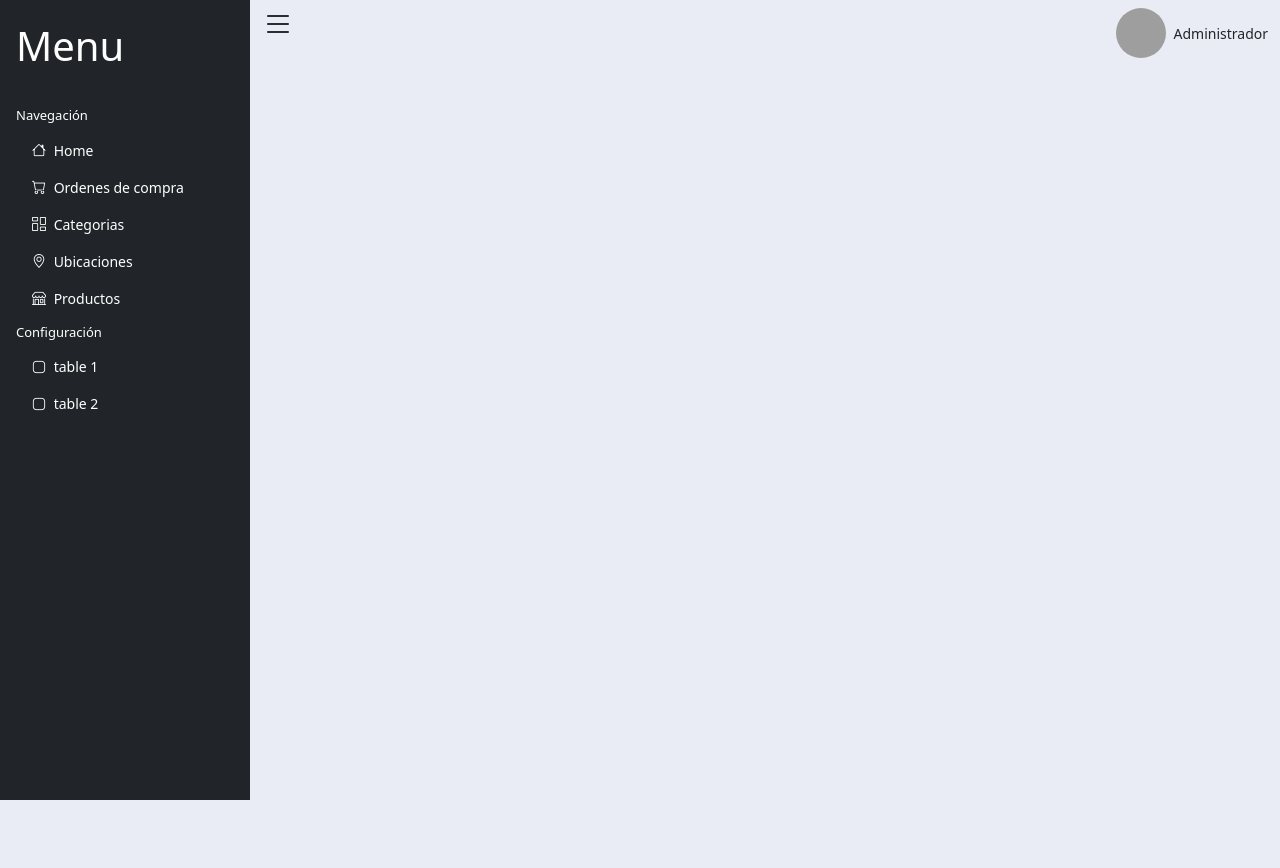
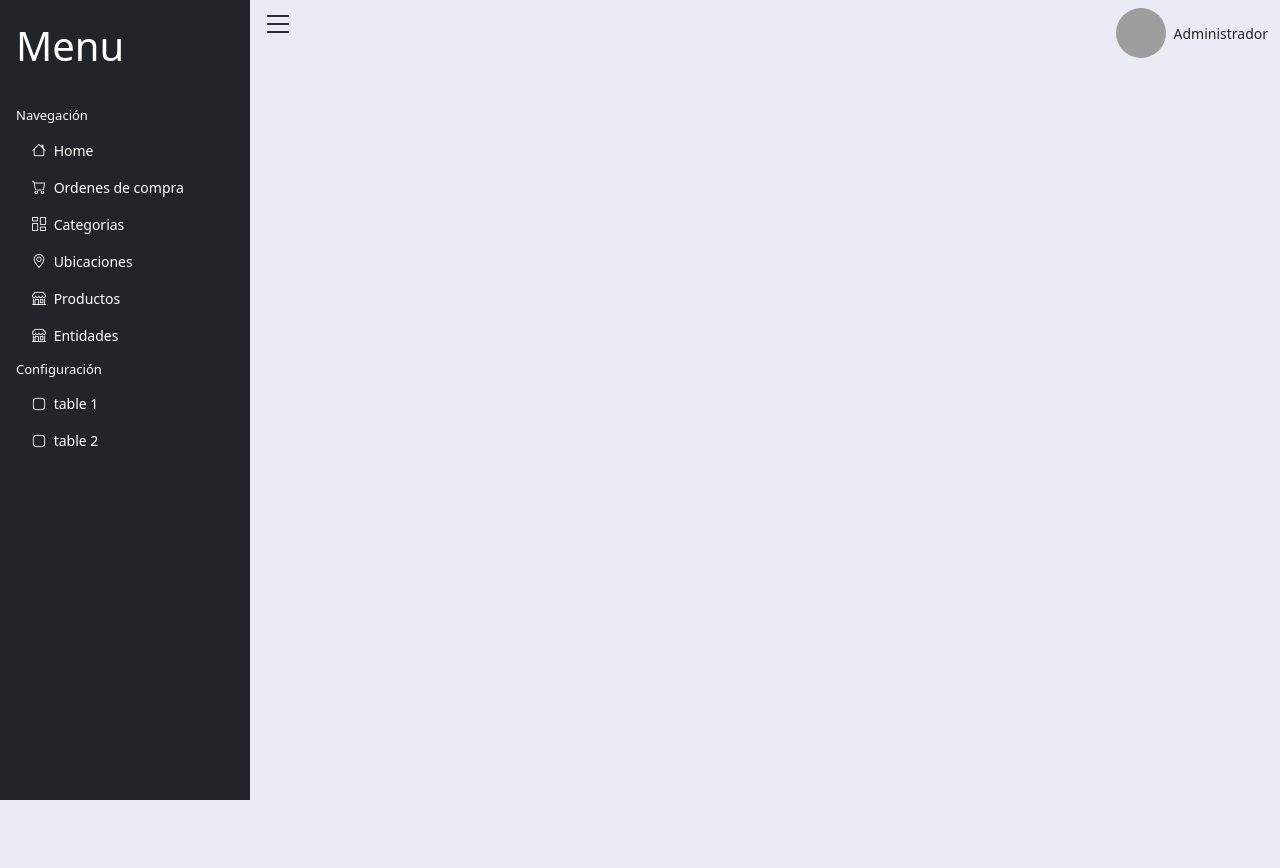
Before and after one commit to DanielMolina33/php-extraoficial, a PHP site: page / in a window 1280 px wide. Run offline with PHP 8.4, Linux system fonts and the light colour scheme; some libraries are stand-ins or nearby versions; grey boxes are pictures that could not be loaded.

Commit message:
Add entities to menu

```diff
--- a/index.php
+++ b/index.php
@@ -36,6 +36,10 @@
           <li class="list-group-item border-0 bg-transparent fs-14 text-white">
             <i class="bi bi-shop me-1"></i>
             <a href="./modules/products/index.php" class="text-decoration-none text-white" onclick="showContent(event)">Productos</a>
+          </li>
+          <li class="list-group-item border-0 bg-transparent fs-14 text-white">
+            <i class="bi bi-shop me-1"></i>
+            <a href="./modules/entities/index.php" class="text-decoration-none text-white" onclick="showContent(event)">Entidades</a>
           </li>
         </ul>
       </div>
```
